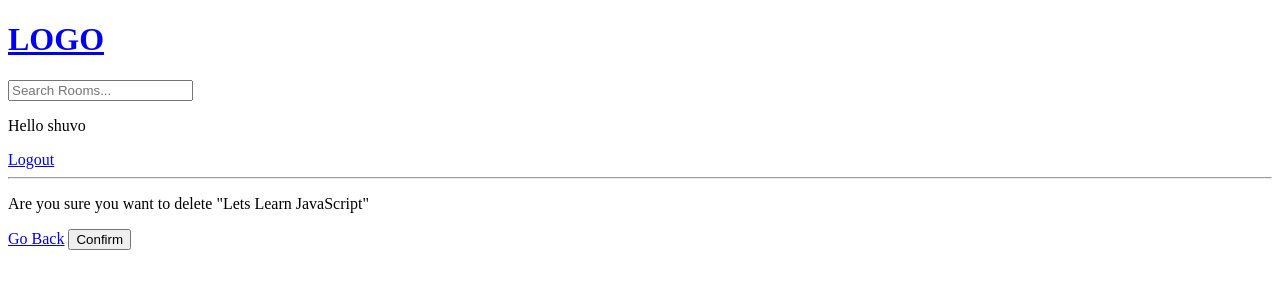
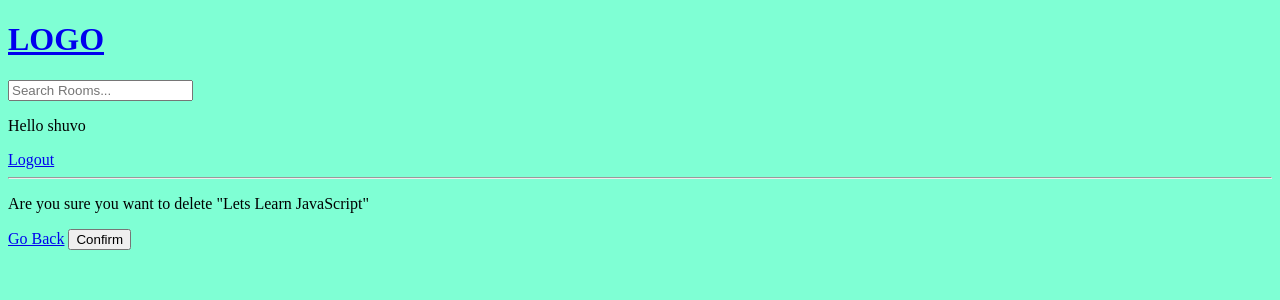
Before and after one commit to MohammadShuvoAli/StudySquad, a Django app: page /delete-room/1/ in a window 1280 px wide. Shown: the top 300 px of the page. Run offline with Django 4.2, Linux system fonts and the light colour scheme; a user stored in the database is signed in; data comes from the database, SQL or seed files in the repository.

Commit message:
main.css fixed

```diff
--- a/static/styles/main.css
+++ b/static/styles/main.css
@@ -0,0 +1,3 @@
+body{
+    background-color: aquamarine;
+}
--- a/templates/main.html
+++ b/templates/main.html
@@ -1,9 +1,11 @@
 <!DOCTYPE html>
+{% load static %}
 <html lang="en">
 <head>
     <meta charset="UTF-8">
     <meta name="viewport" content="width=device-width, initial-scale=1.0">
     <title>Study Squad</title>
+    <link rel="stylesheet" href="{% static 'styles/main.css' %}">
 </head>
 <body>
     {% include 'navbar.html' %}
```
